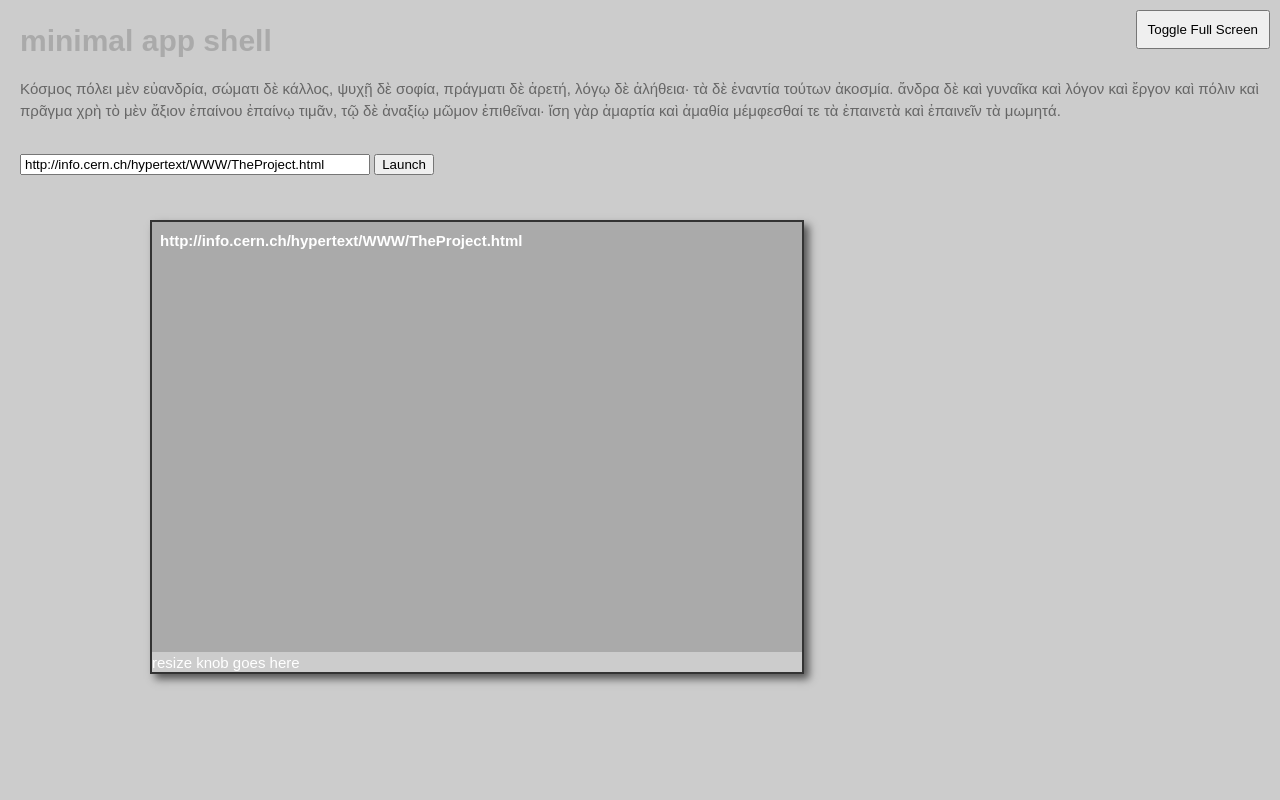
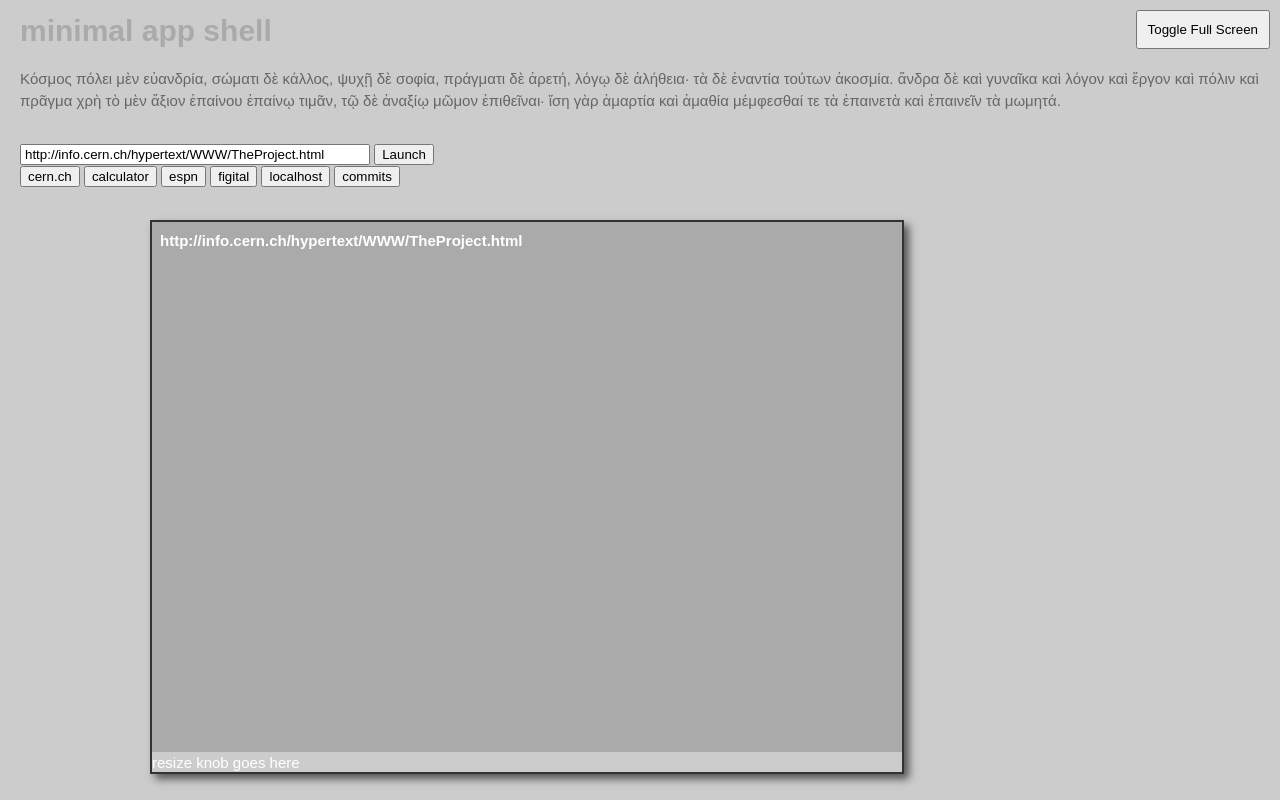
Before and after one commit to figital/base, a browser extension: page index.html in a window 1280 px wide. Both pictures are taken after a click on the button "Launch". Drawn offline with Linux system fonts and the light colour scheme.

Commit message:
added buttons

```diff
--- a/css/base.css
+++ b/css/base.css
@@ -2,7 +2,7 @@
 body {
 	background-color:#ccc;
 	margin:0px;
-	padding:20px;
+	padding:0px;
 	font-size:15px;
 	line-height:150%;
 	color:#666;
@@ -23,6 +23,9 @@ h1 {
 
 }
 
+#info {
+	margin:20px;
+}
 
 #fullscreen {
 	position:absolute;
--- a/index.html
+++ b/index.html
@@ -14,7 +14,7 @@
 
 <button id="fullscreen">Toggle Full Screen</button>
 
-
+<div id="info">
 
 <h1>minimal app shell</h1>
 
@@ -26,7 +26,14 @@
 	<button id="launch">Launch</button>
 </div>
 
+<button class="launchit" url="http://info.cern.ch/hypertext/WWW/TheProject.html">cern.ch</button>
+<button class="launchit" url="http://figital.com/widgets/calculator">calculator</button>
+<button class="launchit" url="http://espn.com">espn</button>
+<button class="launchit" url="http://figital.com">figital</button>
+<button class="launchit" url="http://localhost">localhost</button>
+<button class="launchit" url="https://github.com/figital/base/commits/master.atom">commits</button>
 
+</div>
 
 </body>
 </html>
--- a/js/main.js
+++ b/js/main.js
@@ -21,6 +21,10 @@ $(document).ready(function() {
   		openWebView(url);
 	});
 
+	$( ".launchit" ).bind( "click", function() {
+  		launchit(this);
+	});
+
 })
 
 console.log("main.js loaded");
--- a/js/widget.js
+++ b/js/widget.js
@@ -1,14 +1,22 @@
 /* TargetAnchorInterceptor(shazbot); */
 
 defaults = {
-	height:"450px",
-	width:"650px",
+	height:"550px",
+	width:"750px",
 	top:"220px",
 	left:"150px",
 	scrollbars:true,
 	resizable:true,
 	location:"",
 	backgroundColor:"#aaa"
+}
+
+function launchit(data) {
+
+	var url = data.getAttribute('url');
+	openWebView(url);
+
+
 }
 
 function intercept(anchor) {
@@ -83,7 +91,6 @@ function openWebView(href) {
 		s.style.background = "#ccc";
 		s.style.bottom = 0;
 		s.style.position = 'absolute';
-		s.style.float = "right";
 		s.innerHTML = "resize knob goes here";
 
 		d.appendChild(o);
@@ -91,6 +98,7 @@ function openWebView(href) {
 		document.body.appendChild(d);
 
 		$(".widge").parent().draggable({
+			containment: "window",
 			stop: function(event, ui) {
 			//console.log(ui);
 			//chrome.storage.local.setItem(ui.helper.context.id, JSON.stringify(ui.position));
```
